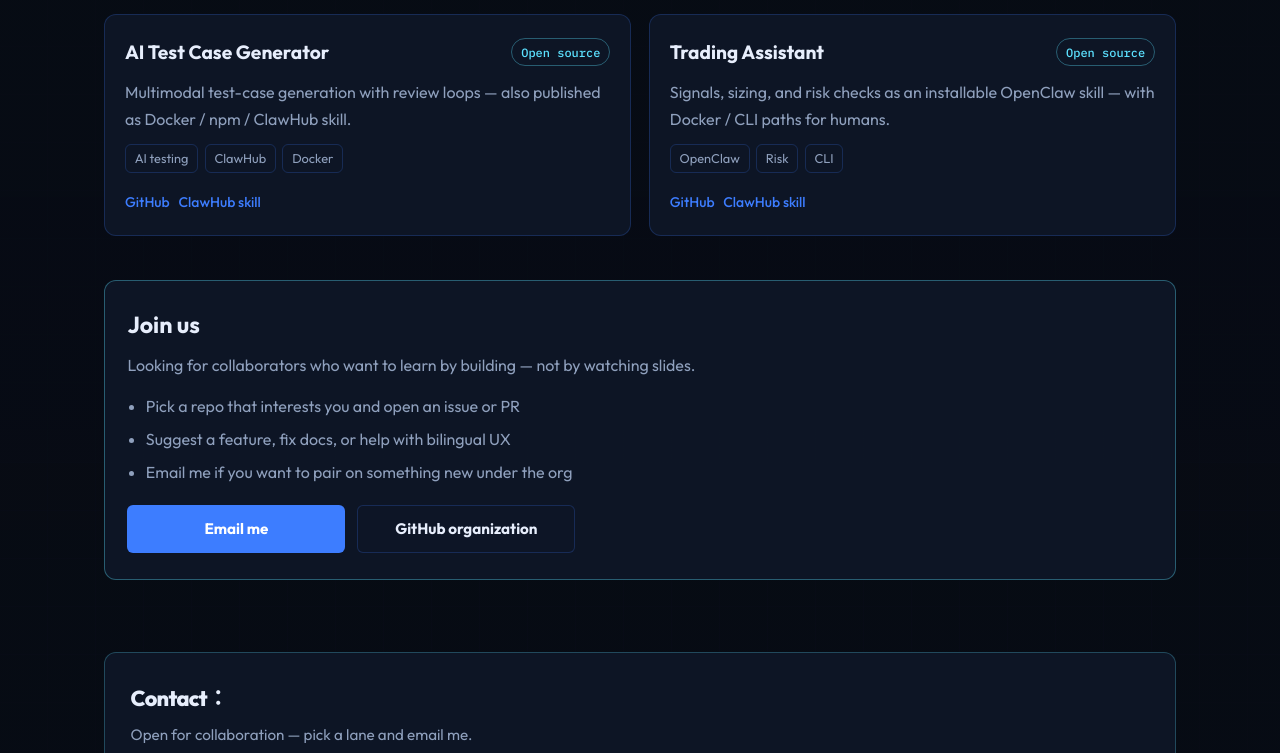
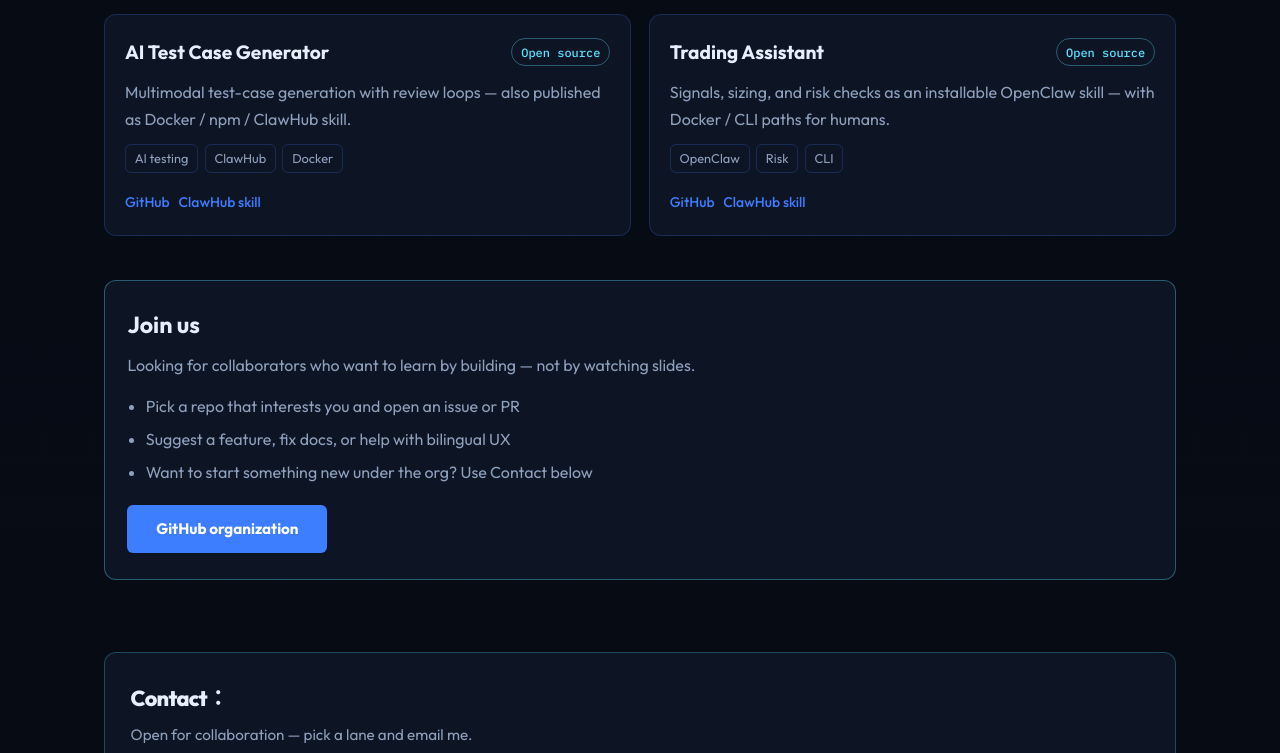
Before and after one commit to XuXuClassMate/XuXuClassMate, an Astro site: page /en/innonestx in a window 1280 px wide. Shown: the part 1170-1923 px from the top of the page. Built offline with nearby package versions, Linux system fonts and the light colour scheme; Astro itself is replaced by a stand-in of ours.

Commit message:
Drop duplicate email CTAs from the InnoNestX page.
Keep the Join section and GitHub org links; contact stays in the shared Contact block at the bottom.

```diff
--- a/src/components/OrgPage.astro
+++ b/src/components/OrgPage.astro
@@ -24,10 +24,6 @@ const page = copy.innonestx;
           label: page.orgCtaLabel,
           primary: true,
           external: true,
-        },
-        {
-          href: page.joinCtaHref,
-          label: page.joinCtaLabel,
         },
       ]}
     />
@@ -111,19 +107,14 @@ const page = copy.innonestx;
               <li>{item}</li>
             ))}
           </ul>
-          <div class="hero-actions">
-            <a class="btn-primary" href={page.joinCtaHref}>
-              {page.joinCtaLabel}
-            </a>
           <a
-              class="btn-ghost"
+            class="btn-primary"
             href={page.orgCtaHref}
             target="_blank"
             rel="noopener noreferrer"
           >
             {page.orgCtaLabel}
           </a>
-          </div>
         </div>
       </div>
     </section>
--- a/src/content/en.ts
+++ b/src/content/en.ts
@@ -974,10 +974,8 @@ export const en: LocaleCopy = {
     joinItems: [
       "Pick a repo that interests you and open an issue or PR",
       "Suggest a feature, fix docs, or help with bilingual UX",
-      "Email me if you want to pair on something new under the org",
+      "Want to start something new under the org? Use Contact below",
     ],
-    joinCtaLabel: "Email me",
-    joinCtaHref: "mailto:mail@xuxuclassmate.com",
     orgCtaLabel: "GitHub organization",
     orgCtaHref: "https://github.com/InnoNestX",
     footerDesc: "Practical open-source tools — learn and build",
--- a/src/content/types.ts
+++ b/src/content/types.ts
@@ -284,8 +284,6 @@ export type LocaleCopy = {
     joinTitle: string;
     joinIntro: string;
     joinItems: string[];
-    joinCtaLabel: string;
-    joinCtaHref: string;
     orgCtaLabel: string;
     orgCtaHref: string;
     footerDesc: string;
--- a/src/content/zh.ts
+++ b/src/content/zh.ts
@@ -970,10 +970,8 @@ export const zh: LocaleCopy = {
     joinItems: [
       "选一个感兴趣的仓库，提 Issue 或 PR",
       "补文档、改双语体验，或提一个你想做的功能",
-      "想一起开新项目，直接发邮件联系我",
+      "想一起开新项目，用页底「联系我」即可",
     ],
-    joinCtaLabel: "发邮件联系",
-    joinCtaHref: "mailto:mail@xuxuclassmate.com",
     orgCtaLabel: "GitHub 组织主页",
     orgCtaHref: "https://github.com/InnoNestX",
     footerDesc: "可落地的开源工具——一起学、一起做",
--- a/src/styles/org.css
+++ b/src/styles/org.css
@@ -14,34 +14,38 @@
 }
 
 .org-page .hero-actions {
-  width: min(100%, 28rem);
-  display: grid;
-  grid-template-columns: 1fr 1fr;
+  width: auto;
+  display: flex;
+  justify-content: center;
   gap: 0.75rem;
 }
 
 .org-page .hero-actions .btn-primary,
 .org-page .hero-actions .btn-ghost {
-  width: 100%;
-  min-width: 0;
+  width: auto;
+  min-width: 12.5rem;
   margin: 0;
   clip-path: none;
   box-shadow: none;
 }
 
-.org-page .org-join-panel .hero-actions {
-  width: auto;
-  max-width: 28rem;
-  display: grid;
-  grid-template-columns: 1fr 1fr;
+.org-join-panel .btn-primary {
+  display: inline-flex;
+  clip-path: none;
+  box-shadow: none;
+  min-width: 12.5rem;
 }
 
 @media (max-width: 560px) {
-  .org-page .hero-actions,
-  .org-page .org-join-panel .hero-actions {
-    grid-template-columns: 1fr;
+  .org-page .hero-actions {
     width: 100%;
     max-width: 20rem;
+  }
+
+  .org-page .hero-actions .btn-primary,
+  .org-page .hero-actions .btn-ghost,
+  .org-join-panel .btn-primary {
+    width: 100%;
   }
 }
 
```
Lines whose indentation alone changed are shown as unchanged.
